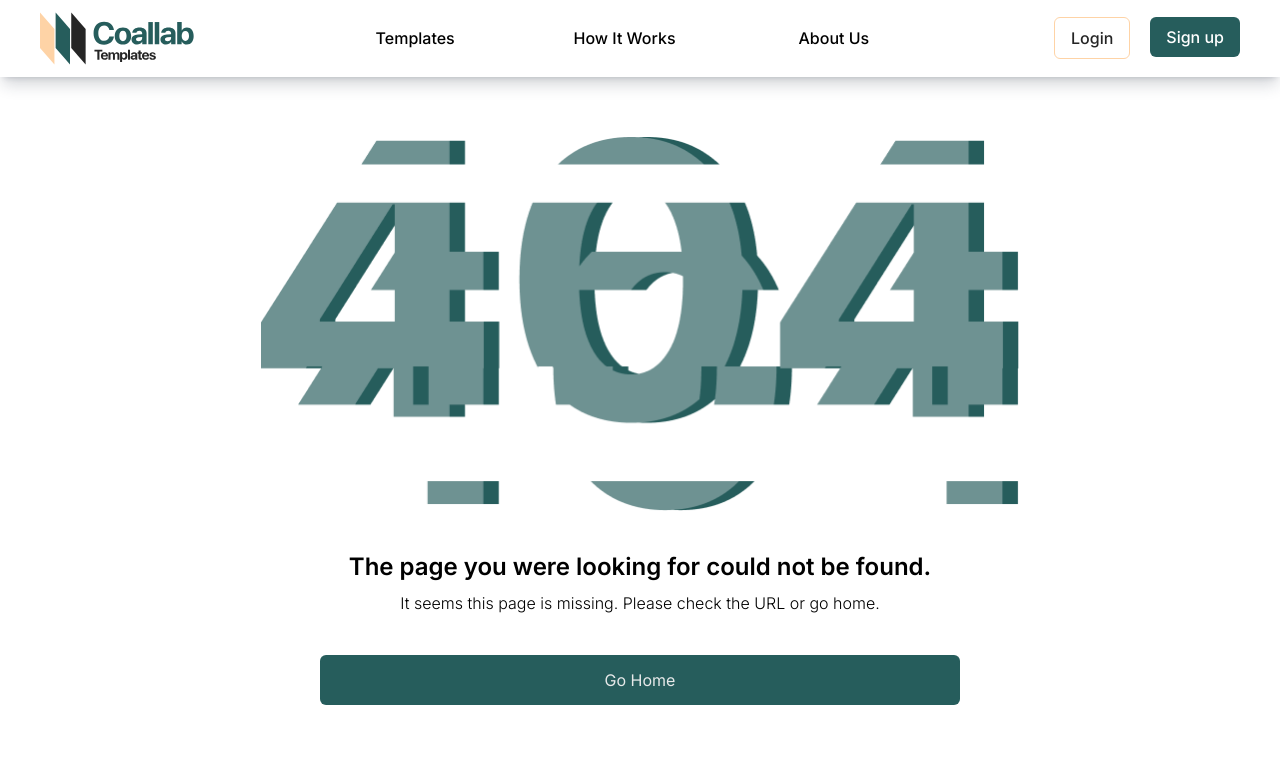
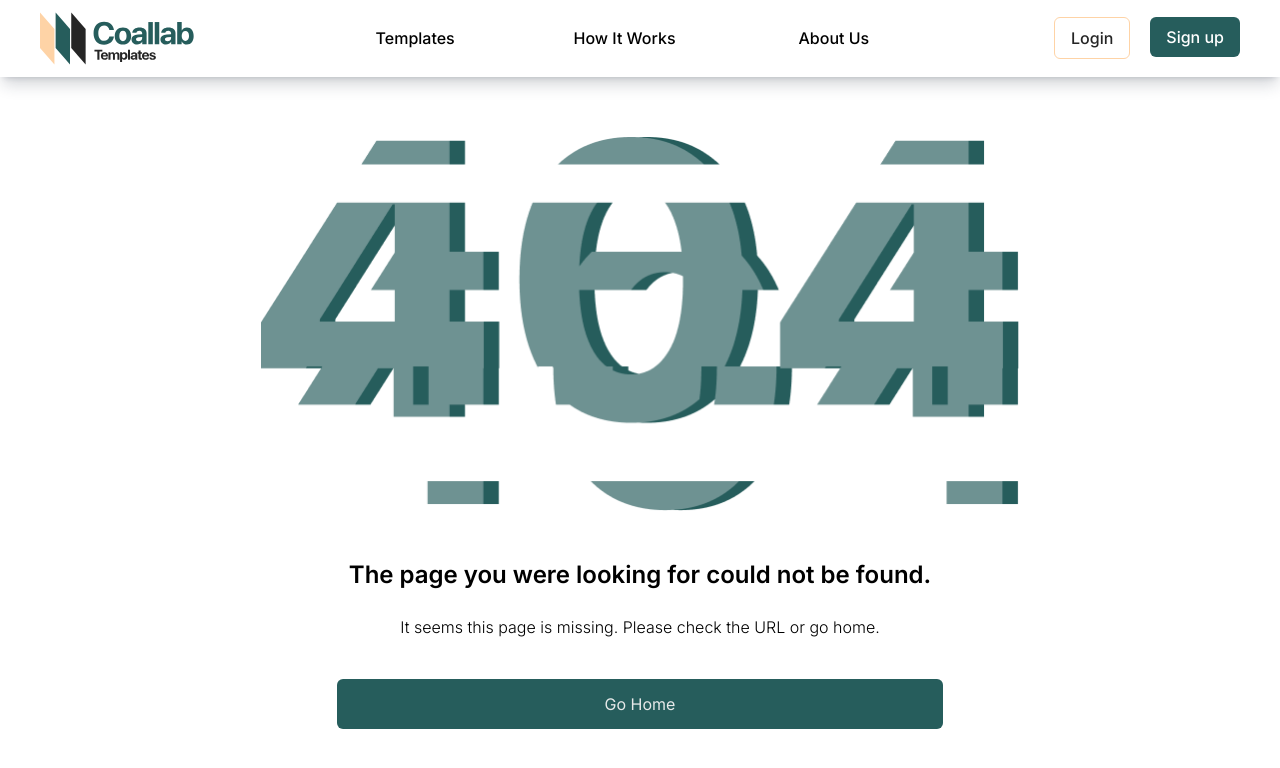
Before and after one commit to Coal-lab-Team/Frontend, a Next.js app: page /auth/error in a window 1280 px wide. Shown: the top 768 px of the page. Built offline with nearby package versions, Linux system fonts and the light colour scheme.

Commit message:
Link Inserted

```diff
--- a/app/auth/error/page.tsx
+++ b/app/auth/error/page.tsx
@@ -2,6 +2,7 @@
 import React from "react";
 import Image from "next/image";
 import Navbar from "../../../components/Navs/Navbar";
+import Link from "next/link";
 
 function Page() {
   const title = "The page you were looking for could not be found.";
@@ -10,21 +11,26 @@ function Page() {
   return (
     <>
       <Navbar />
-      <div className="mt-[60px]">
-        <div className=" flex flex-col gap-y-2 px-6 items-center justify-center ">
+      <div className="mt-[60px] ">
+        <div className=" flex flex-col gap-y-2 px-6 items-center justify-center">
           <Image
             src="/assets/G404.png"
             alt="logo"
             width={758.307}
             height={374.08}
           />
-        </div>
-        <div className=" justify-center items-center flex flex-col mt-[40px]">
-          <h3 className="font-semibold text-2xl px-3">{title}</h3>
-          <p className="py-2  font-light text-sx">{subTitle}</p>
-          <button className=" rounded-md bg-[#265D5C] w-6/12 h-[50px]  text-[#f1f1f1f1] capitalize mt-[32px]">
-            go home
-          </button>
+          <div className=" flex flex-col justify-center items-center  m-[40px] ">
+            <h3 className="font-semibold text-2xl px-3">{title}</h3>
+            <p className="py-2  font-light text-sx  mt-[16px]">{subTitle}</p>
+            <Link
+              href="/?path=home"
+              className=" flex flex-col justify-center items-center rounded-md bg-[#265D5C] w-full h-[50px] text-[#f1f1f1f1] mt-[32px] "
+            >
+              <button type="button" className="capitalize">
+                go home
+              </button>
+            </Link>
+          </div>
         </div>
       </div>
     </>
```
